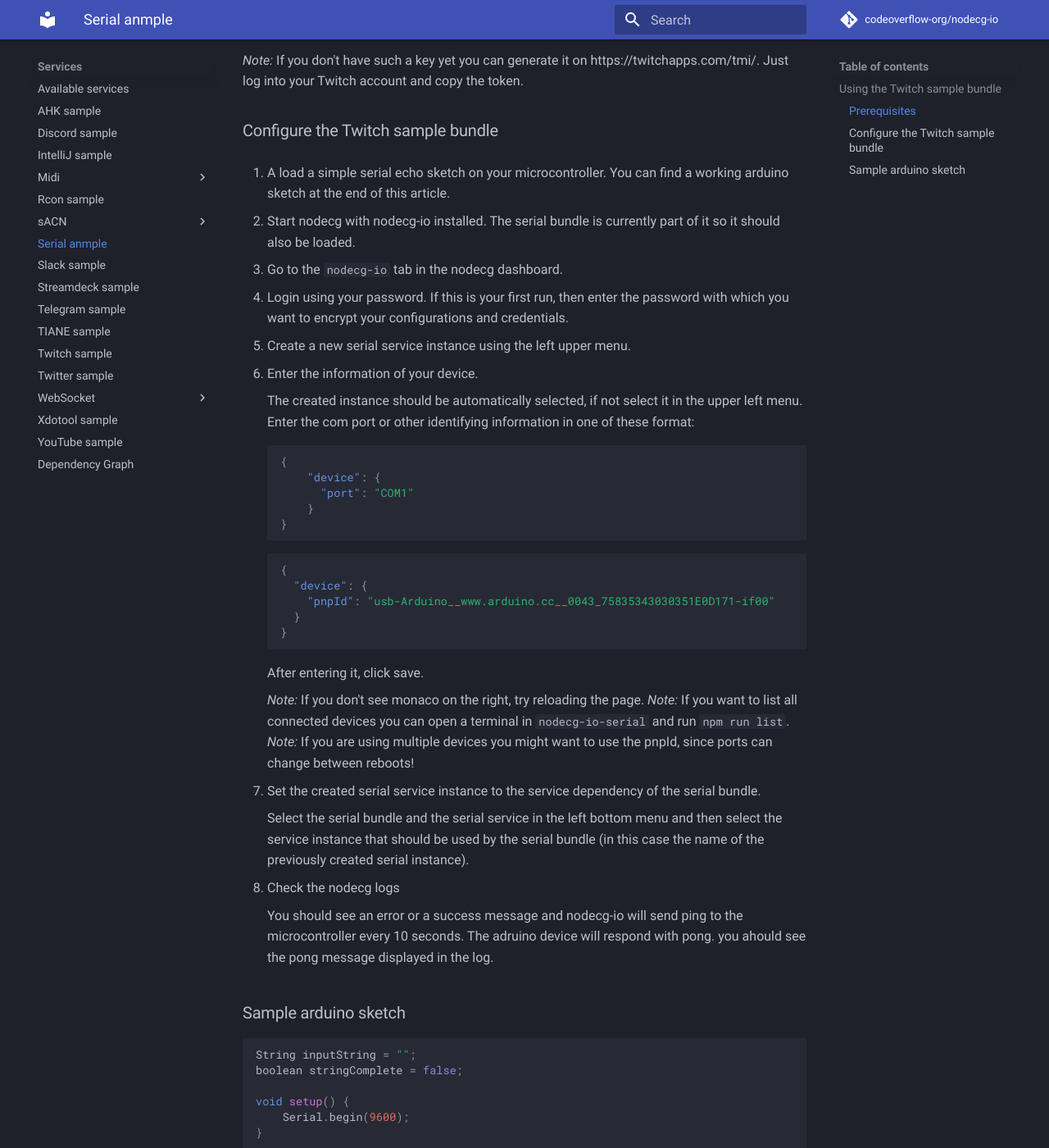
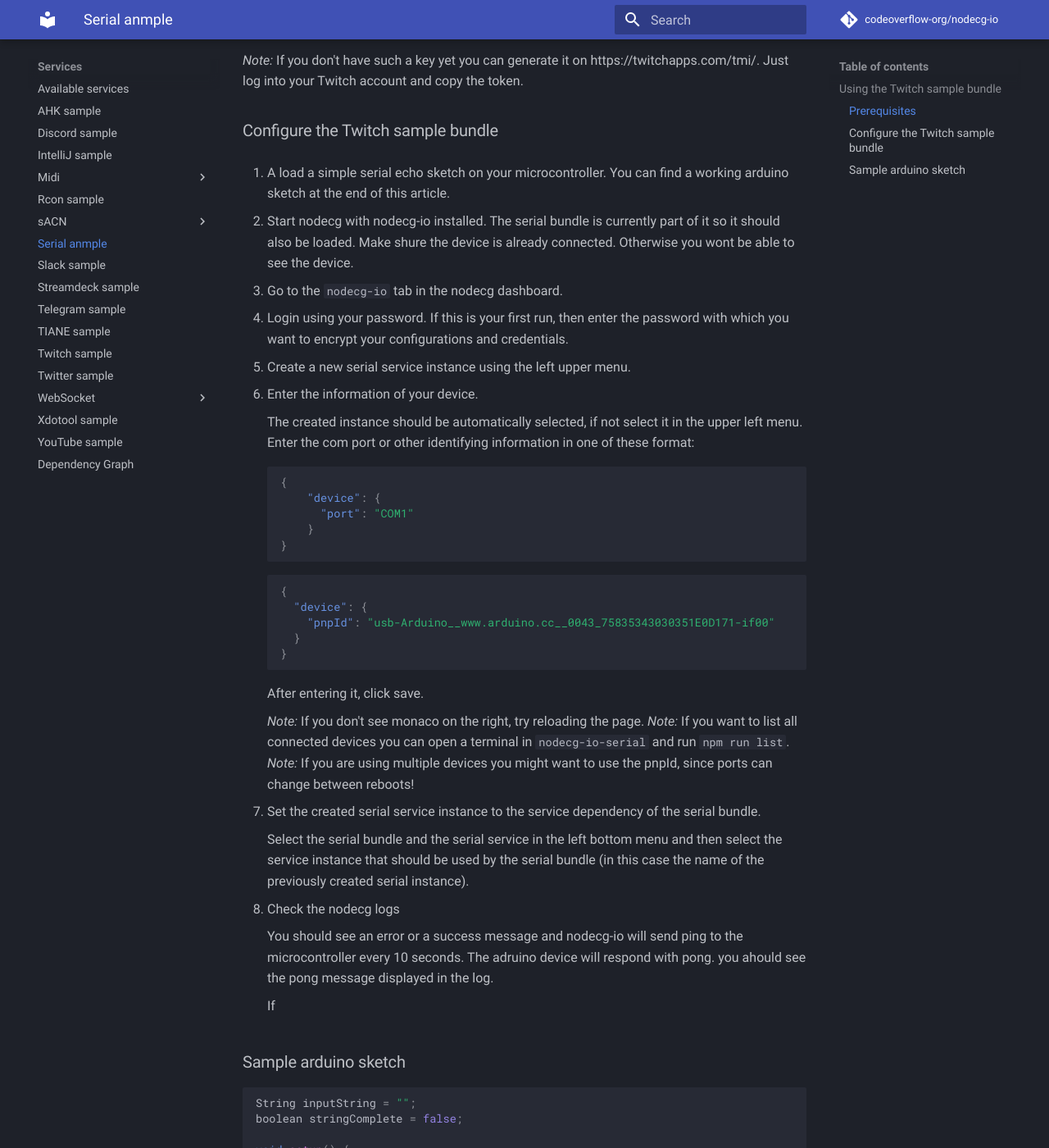
Before and after one commit to codeoverflow-org/nodecg-io-docs, an MkDocs documentation site: the page built from docs/samples/serial.md, in a window 1280 px wide and 1400 px high, scrolled down 448 px. Shown: the whole window at 82% size. Built offline with MkDocs 1.6.1 and Material for MkDocs 9.7.7, drawn with Linux system fonts in a browser that asks for light colours; comment, search, counter and statistics services are not loaded.

Commit message:
updated serial sample documentation

````diff
--- a/docs/samples/serial.md
+++ b/docs/samples/serial.md
@@ -13,7 +13,7 @@ _Note:_ If you don't have such a key yet you can generate it on https://twitchap
 
 1. A load a simple serial echo sketch on your microcontroller. You can find a working arduino sketch at the end of this article.
 
-2. Start nodecg with nodecg-io installed. The serial bundle is currently part of it so it should also be loaded.
+2. Start nodecg with nodecg-io installed. The serial bundle is currently part of it so it should also be loaded. Make shure the device is already connected. Otherwise you wont be able to see the device.
 
 3. Go to the `nodecg-io` tab in the nodecg dashboard.
 
@@ -55,6 +55,8 @@ _Note:_ If you don't have such a key yet you can generate it on https://twitchap
 
     You should see an error or a success message and nodecg-io will send ping to the microcontroller every 10 seconds. The adruino device will respond with pong. you ahould see the pong message displayed in the log.
 
+    If
+
 ### Sample arduino sketch
 
 ```cpp
````
